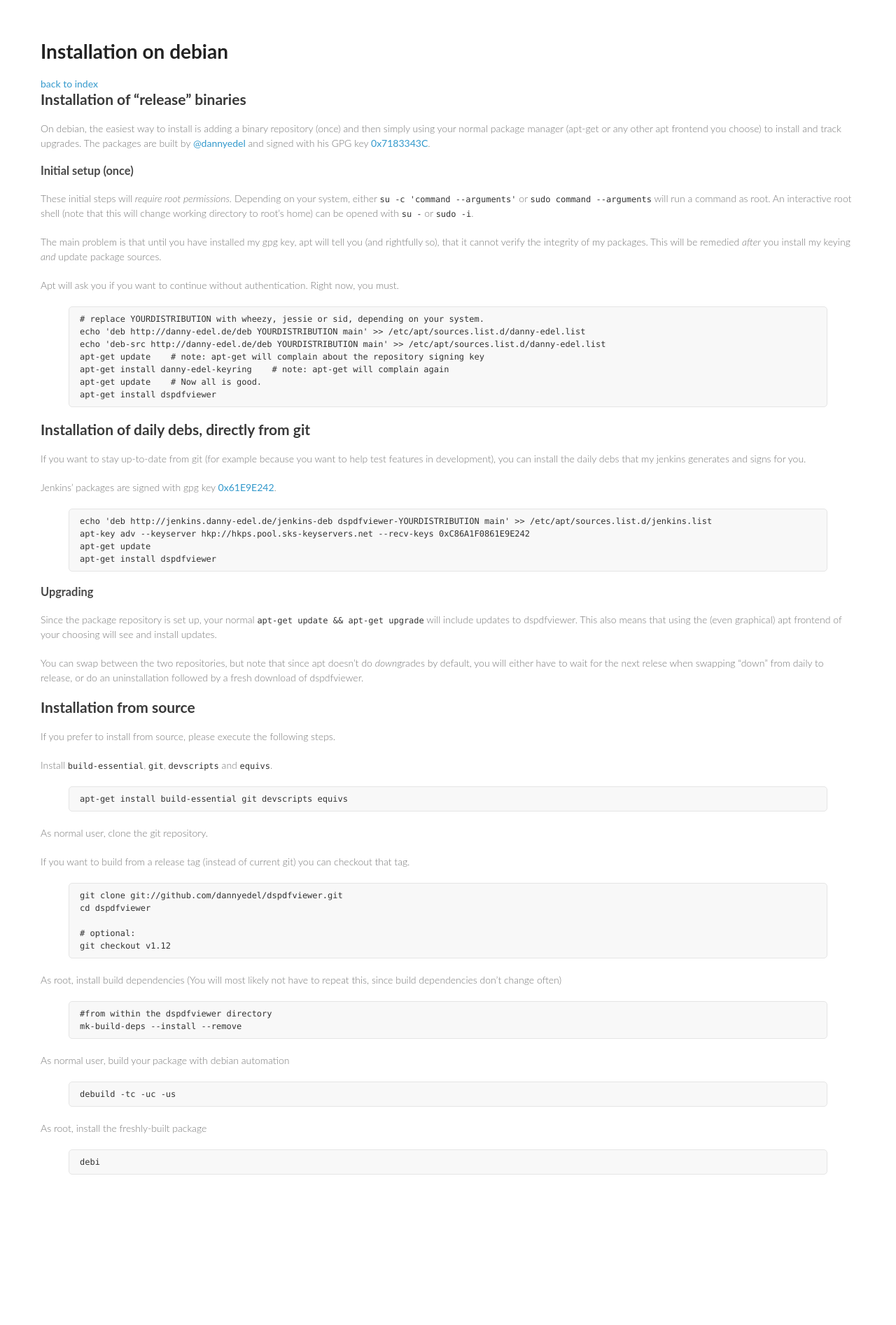
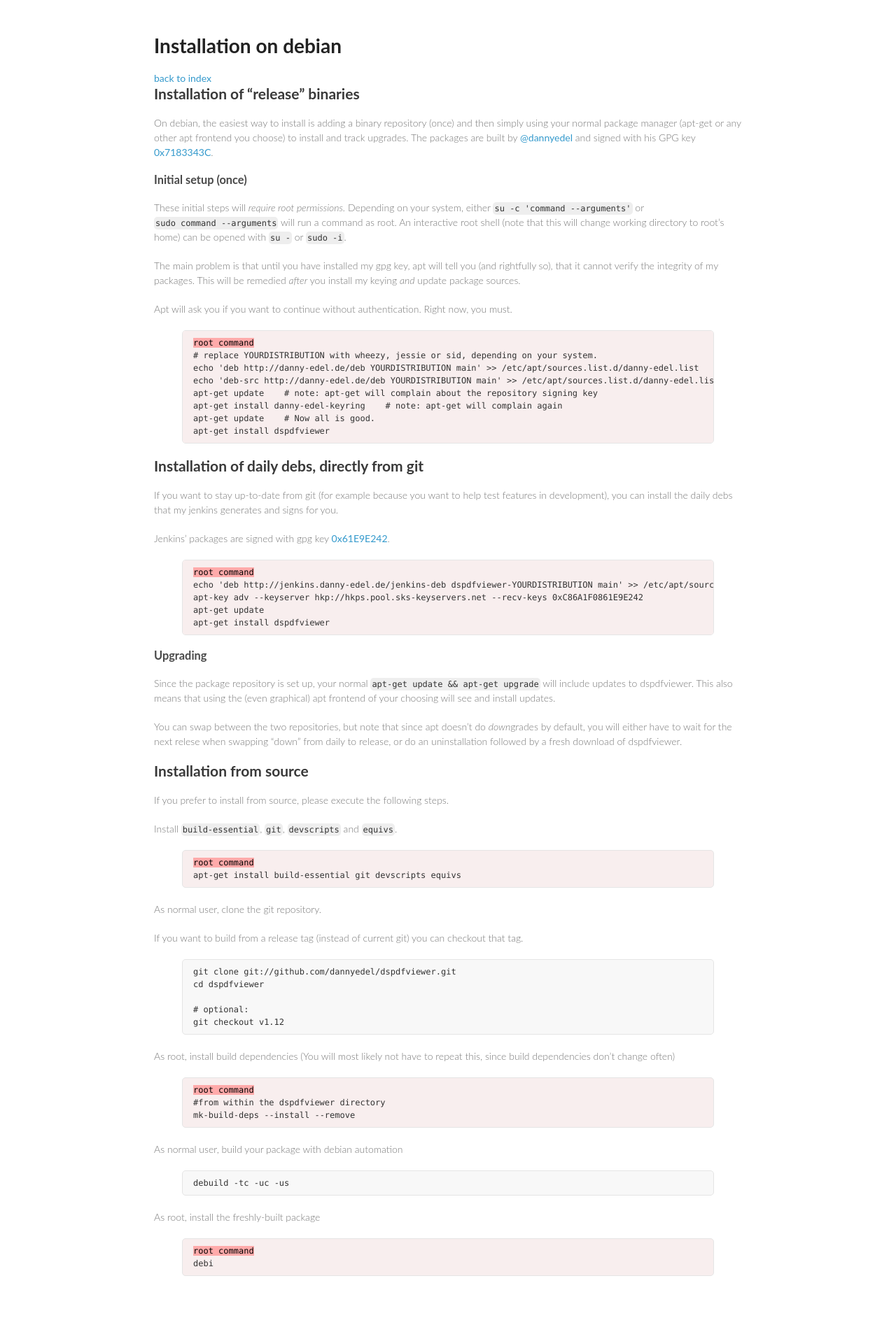
Before and after one commit to dannyedel/dspdfviewer, a Jekyll site: the page built from installation/debian.md, in a window 1280 px wide. Shown: the whole page at 70% size. Built offline with Jekyll 4.4.1, drawn with Linux system fonts in a browser that asks for light colours; before the commit the page ends 1757 px from its top, so only the background shows below that.

Commit message:
Improve readability in CSS, mark root commands

```diff
--- a/css/styles.css
+++ b/css/styles.css
@@ -1,5 +1,35 @@
----
----
 code {
 	white-space: pre;
 }
+
+body {
+	max-width: 60em;
+	margin: auto;
+}
+
+div.root code::before {
+	content: 'root command\A';
+	background-color: #faa;
+	color: black;
+}
+
+span.root code::before {
+	content: 'root';
+	background-color: #faa;
+	margin-right: 0.5em;
+	color: black;
+}
+
+p > code {
+	/* Mark Inline code with a little border
+	 */
+	background-color: #eee;
+	border: thin #888;
+	border-radius: 5px;
+	padding: 2px;
+}
+
+
+.root pre {
+	background-color: #f8eeee;
+}
```
